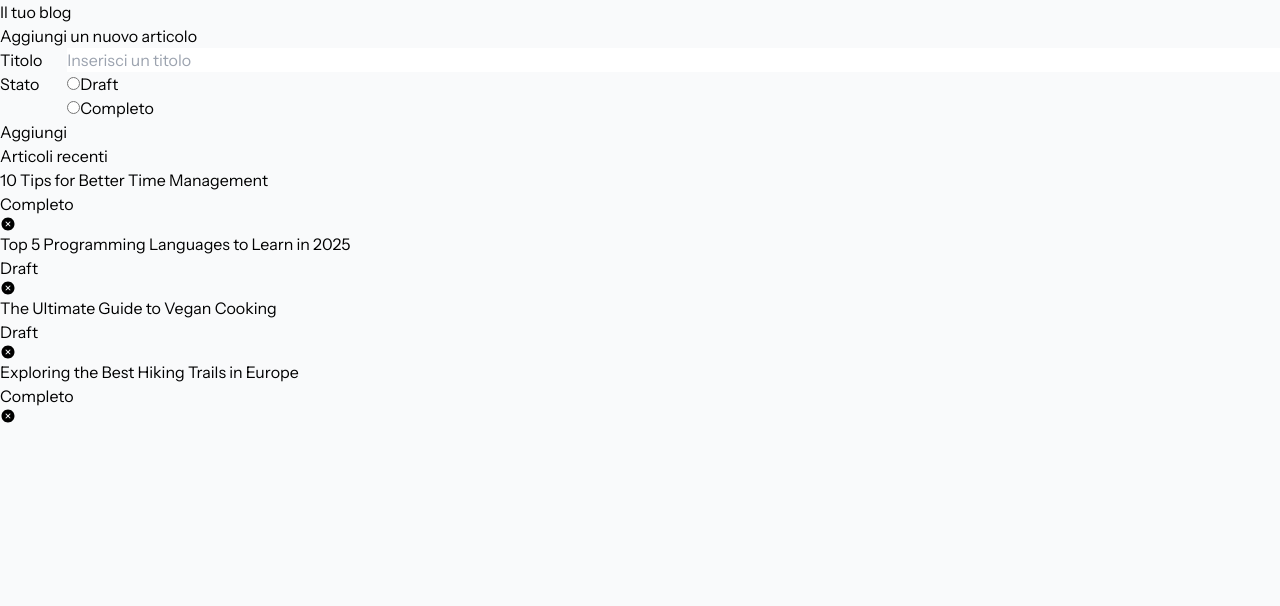
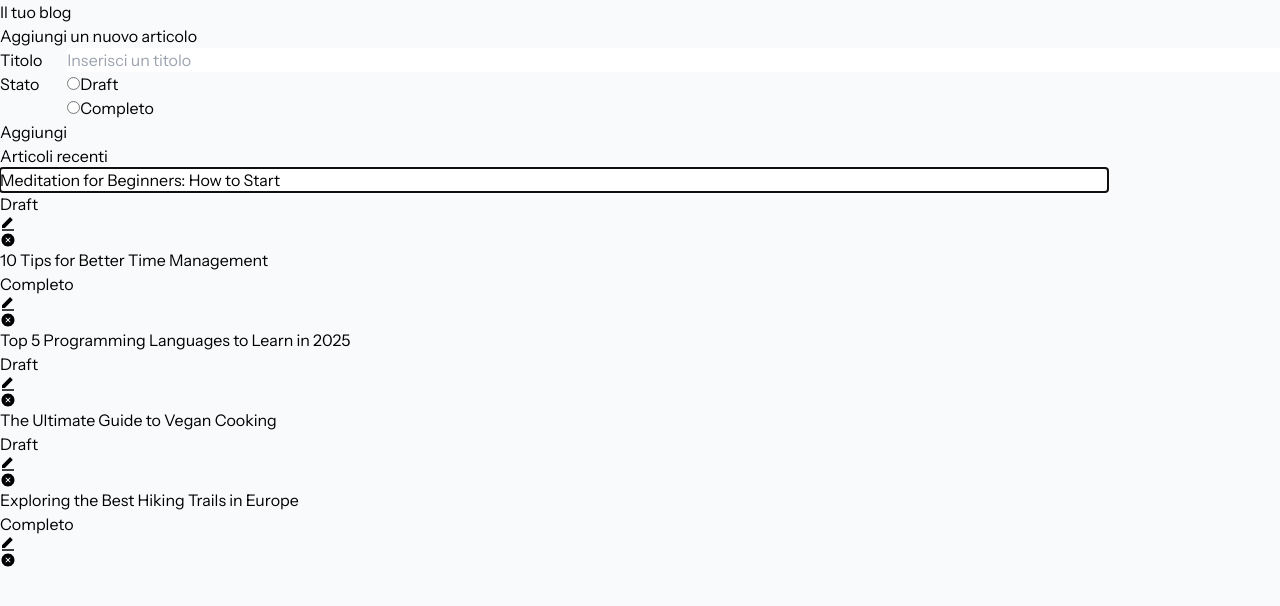
Before and after one commit to joelepore/react-form, a React (Vite) app: page / in a window 1280 px wide. Both pictures are taken after a click on the icon 8 px from the left and 224 px from the top of the page. Shown: the top 606 px of the page. Built offline with nearby package versions, Linux system fonts and the light colour scheme.

Commit message:
feat: add article editing functionality to Article and ArticleList components

```diff
--- a/src/App.jsx
+++ b/src/App.jsx
@@ -21,6 +21,16 @@ function App() {
     setArticleList(articleList.filter(article => article.id !== id));
   }
 
+  const handleEditArticle = (id, title) => {
+    setArticleList(articleList.map(article => {
+      if (article.id === id) {
+        return { ...article, title: title }
+      } else {
+        return article;
+      }
+    }))
+  }
+
 
   return (
     <>
@@ -28,7 +38,7 @@ function App() {
       <div className="max-w-screen-sm mx-auto">
         <AddArticleForm onSubmit={handleAddArticle} />
         <h2 className="py-4 font-bold text-2xl text-center">Articoli recenti</h2>
-        <ArticleList articles={articleList} onDelete={handleDeleteArticle} />
+        <ArticleList articles={articleList} onDelete={handleDeleteArticle} onEdit={handleEditArticle} />
       </div>
     </>
   )
--- a/src/components/Article.jsx
+++ b/src/components/Article.jsx
@@ -1,14 +1,48 @@
+import { useState } from "react";
 import { IoIosCloseCircle } from "react-icons/io";
+import { RiEditFill } from "react-icons/ri";
 
-const Article = ({ id, title, isComplete, onDelete }) => {
+const Article = ({ id, title, isComplete, onDelete, onEdit }) => {
+  const [isEditing, setIsEditing] = useState(false);
+  const [articleTitle, setArticleTitle] = useState(title);
+
+  const handleEdit = () => {
+    setIsEditing(true);
+  }
+
+  const handleEditSubmit = () => {
+    setIsEditing(false);
+    onEdit(id, articleTitle);
+  }
+
+  const renderArticleTitle = () => {
+    return isEditing ?
+      <input
+        type="text"
+        value={articleTitle}
+        onChange={e => setArticleTitle(e.target.value)}
+        onKeyDown={(e) => {
+          if (e.key === "Enter")
+            handleEditSubmit();
+        }}
+        className="w-full"
+        size="120"
+        autoFocus
+      /> :
+      <h3 className="text-lg font-medium">{title}</h3>
+  }
+
   return (
     <li className="border-b border-neutral-300 article-item">
       <div className="py-2 px-4 flex items-center justify-between">
         <div>
-          <h3 className="text-lg font-medium">{title}</h3>
+          {renderArticleTitle()}
           <p className="text-sm">{`${isComplete ? 'Completo' : 'Draft'}`}</p>
         </div>
-        <IoIosCloseCircle className="text-xl cursor-pointer" onClick={() => onDelete(id)} />
+        <div className="flex gap-2">
+          <RiEditFill className="text-xl cursor-pointer" onClick={handleEdit} />
+          <IoIosCloseCircle className="text-xl cursor-pointer" onClick={() => onDelete(id)} />
+        </div>
       </div>
     </li>
   )
--- a/src/components/ArticleList.jsx
+++ b/src/components/ArticleList.jsx
@@ -1,11 +1,18 @@
 import Article from "./Article";
 import Card from "./Card"
 
-const ArticleList = ({ articles, className, onDelete }) => {
+const ArticleList = ({ articles, className, onDelete, onEdit }) => {
 
   const renderArticles = () => {
     const mappedArticles = articles.map(article => (
-      <Article key={`art-${article.id}`} title={article.title} isComplete={article.isComplete} onDelete={() => onDelete(article.id)} />
+      <Article
+        id={article.id}
+        key={`art-${article.id}`}
+        title={article.title}
+        isComplete={article.isComplete}
+        onDelete={() => onDelete(article.id)}
+        onEdit={onEdit}
+      />
     ));
 
     return mappedArticles.length == 0 ? <li className="py-2 px-4">Nessun articolo presente</li> : mappedArticles;
```
